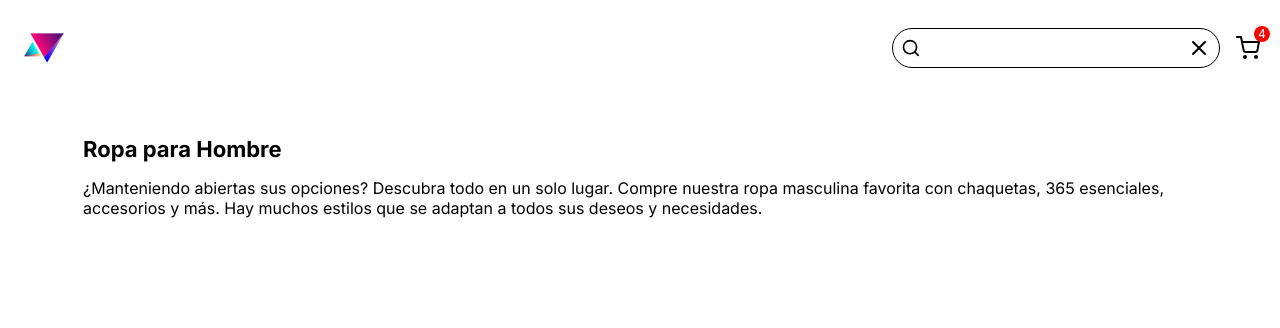
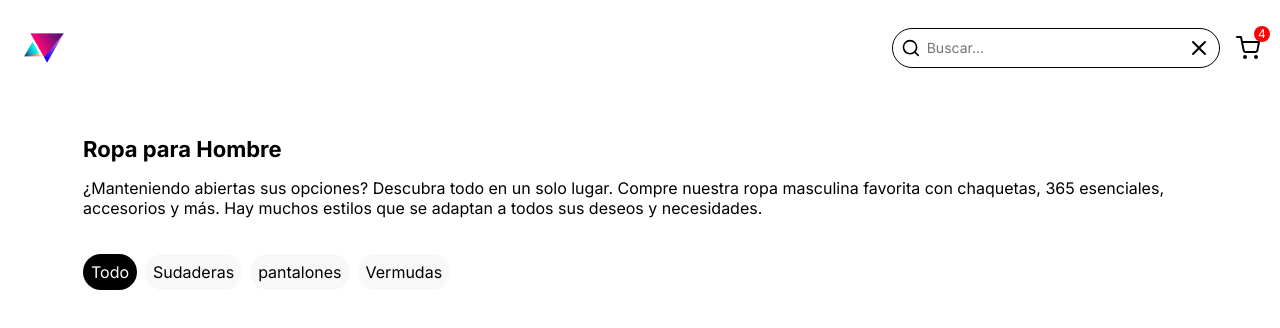
Before and after one commit to edgon85/clothes-store, a React (Vite) app: page / in a window 1280 px wide. Shown: the top 328 px of the page. Built offline with nearby package versions, Linux system fonts and the light colour scheme.

Commit message:
tabs categories implemnted

```diff
--- a/src/assets/css/base.css
+++ b/src/assets/css/base.css
@@ -33,5 +33,11 @@ h1, p {
 }
 
 .wrapper {
-  padding-inline: 5.1875rem;
+  padding-inline: 1rem;
 }
+
+@media screen and (min-width: 700px){
+  .wrapper {
+    padding-inline: 5.1875rem;
+  }
+}
--- a/src/assets/css/components/head-main/head-main.css
+++ b/src/assets/css/components/head-main/head-main.css
@@ -1,13 +1,20 @@
-.head-main{
-    margin-block-start: 2.5rem;
-    margin-block-end: 1.5rem;
+.head-main {
+  margin-block-start: 1rem;
+  margin-block-end: 1rem;
 }
 
-.head-title{
-    font: var(--subtitle-22bold);
-    margin-bottom: 1rem;
+.head-title {
+  font: var(--subtitle-22bold);
+  margin-bottom: 1rem;
 }
 
 .head-subtitle {
-    font: var(--body-16regular);
+  font: var(--body-16regular);
 }
+
+@media screen and (min-width: 500px) {
+  .head-main {
+    margin-block-start: 2.5rem;
+    margin-block-end: 1.5rem;
+  }
+}
--- /dev/null
+++ b/src/assets/css/components/tabs/tabs.css
@@ -0,0 +1,24 @@
+.tabs-filter {
+  display: flex;
+  flex-direction: row;
+  gap: 0.5rem;
+  overflow-y: auto;
+  block-size: 3.75rem;
+  align-items: center;
+}
+
+.tab {
+  border-radius: 3.125rem;
+  background-color: var(--grey);
+  padding: 0.5rem;
+  cursor: pointer;
+}
+
+.tab.tab-selected {
+  background-color: var(--black);
+  color: var(--white);
+}
+
+::-webkit-scrollbar{
+    display: none;
+}
--- a/src/assets/css/styles.css
+++ b/src/assets/css/styles.css
@@ -1,3 +1,4 @@
 @import './base.css';
 @import './components/navbar/navbar.css';
 @import './components/head-main/head-main.css';
+@import './components/tabs/tabs.css';
--- a/src/clothesStore/pages/ClothesStorePage.tsx
+++ b/src/clothesStore/pages/ClothesStorePage.tsx
@@ -1,4 +1,4 @@
-import { Navbar } from '../../ui';
+import { Navbar, Tab } from '../../ui';
 import { HeadMain } from '../components';
 
 export const ClothesStorePage = () => {
@@ -7,6 +7,12 @@ export const ClothesStorePage = () => {
       <Navbar />
       <main className="wrapper">
         <HeadMain />
+        <section className="tabs-filter">
+          <Tab title="Todo" isSelected={true} />
+          <Tab title="Sudaderas" isSelected={false} />
+          <Tab title="pantalones" isSelected={false} />
+          <Tab title="Vermudas" isSelected={false} />
+        </section>
       </main>
     </>
   );
--- a/src/ui/components/navbar/InputSearch.tsx
+++ b/src/ui/components/navbar/InputSearch.tsx
@@ -4,7 +4,7 @@ export const InputSearch = () => {
   return (
     <div className="input-search">
       <SearchIcon size="24" />
-      <input type="text" />
+      <input type="text" placeholder="Buscar..." />
       <div className="close">
         <CloseIcon size="24" />
       </div>
--- /dev/null
+++ b/src/ui/components/tabs/Tab.tsx
@@ -0,0 +1,10 @@
+type Props = {
+  title: string;
+  isSelected: boolean;
+};
+
+export const Tab = ({ title, isSelected }: Props) => {
+  return (
+    <div className={`tab ${isSelected ? 'tab-selected' : ''}`}>{title}</div>
+  );
+};
--- /dev/null
+++ b/src/ui/components/tabs/index.ts
@@ -0,0 +1 @@
+export * from './Tab';
--- a/src/ui/index.ts
+++ b/src/ui/index.ts
@@ -1,2 +1,3 @@
 export * from './components';
 export * from './components/navbar';
+export * from './components/tabs';
```
